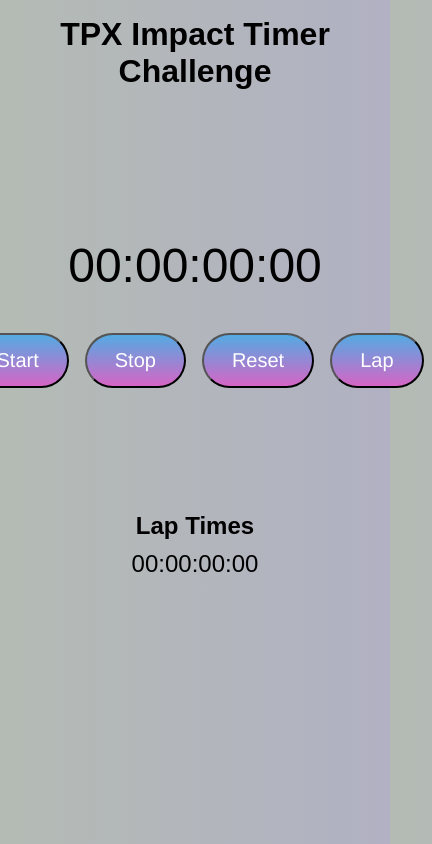
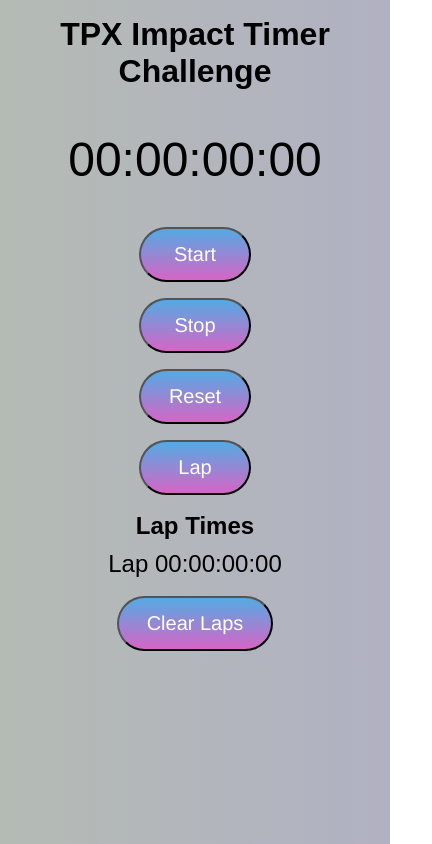
Before and after one commit to GalKJ/tpx_impact_challenge_fac26, a plain HTML site: page timer_challenge/index.html in a window 390 px wide. Both pictures are taken after a click on the button "Lap". Shown: the whole page, 432 px wide, since content can reach past the window. Drawn offline with Linux system fonts and the light colour scheme.

Commit message:
add local storage, media queries and clear laps button

```diff
--- a/timer_challenge/index.html
+++ b/timer_challenge/index.html
@@ -25,6 +25,7 @@
     <section>
       <h2>Lap Times</h2>
       <div id="lap-list"></div>
+      <button id="clear-laps">Clear Laps</button>
     </section>
     <script src="./src/index.js"></script>
   </body>
--- a/timer_challenge/src/index.js
+++ b/timer_challenge/src/index.js
@@ -4,6 +4,7 @@
     const stopButton = document.querySelector('#stop');
     const resetButton = document.querySelector('#reset');
     const lapButton = document.querySelector('#lap');
+    const clearLapsButton = document.querySelector('#clear-laps');
     const lapList = document.querySelector('#lap-list');
 
 
@@ -15,6 +16,7 @@
     stopButton.addEventListener('click', stop);
     resetButton.addEventListener('click', reset);
     lapButton.addEventListener('click', lap);
+    clearLapsButton.addEventListener('click', clearLaps);
 
 // Function to define hrs, mins, secs and centi, increment the centiseconds and render the variable values to the timeEl variables inner text.
     function timer () {
@@ -53,12 +55,25 @@
         stop();
         centiSeconds = 0;
         timeEl.innerText = '00:00:00:00';
-        lapList.innerHTML = `<p></p>`;
     }
 
 // Function to create a new paragraph, render the current timeEl value as it's inner text and append it to the lapList div.
     function lap () {
         const lap = document.createElement('p');
-        lap.textContent = timeEl.innerText;
+        lap.textContent = `Lap ${timeEl.innerText}`;
         lapList.appendChild(lap);
+
+        localStorage.setItem('laps', `${lapList.innerHTML}`);
     }
+
+// Function to clear the innerHTML of the lapList div.
+    function clearLaps () {
+        lapList.innerHTML = `<p></p>`;
+    }
+
+// Function to render local storage HTML in lapList div on page load.
+    function loadLaps () {
+        lapList.innerHTML = localStorage.getItem('laps');
+    }
+
+    loadLaps();
--- a/timer_challenge/timer.css
+++ b/timer_challenge/timer.css
@@ -73,3 +73,12 @@ p {
     margin: 5px;
     font-size: 1.5rem;
 }
+
+/* Media queries for screens 750px and less. Bad practice designing for desktop first! */
+@media only screen and (max-width: 750px) {
+
+.controls {
+    display: flex;
+    flex-direction: column;
+}
+    }
```
